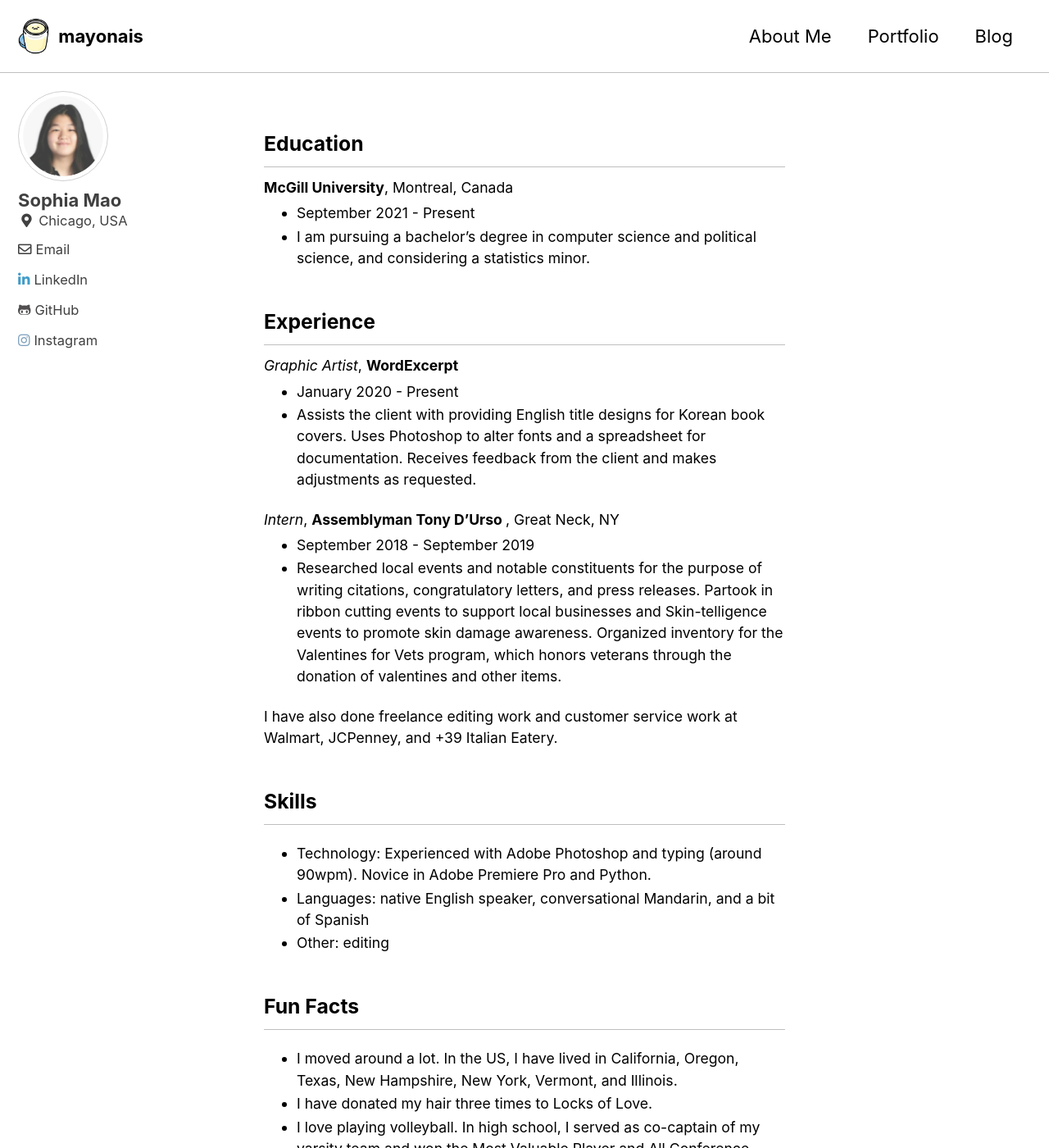
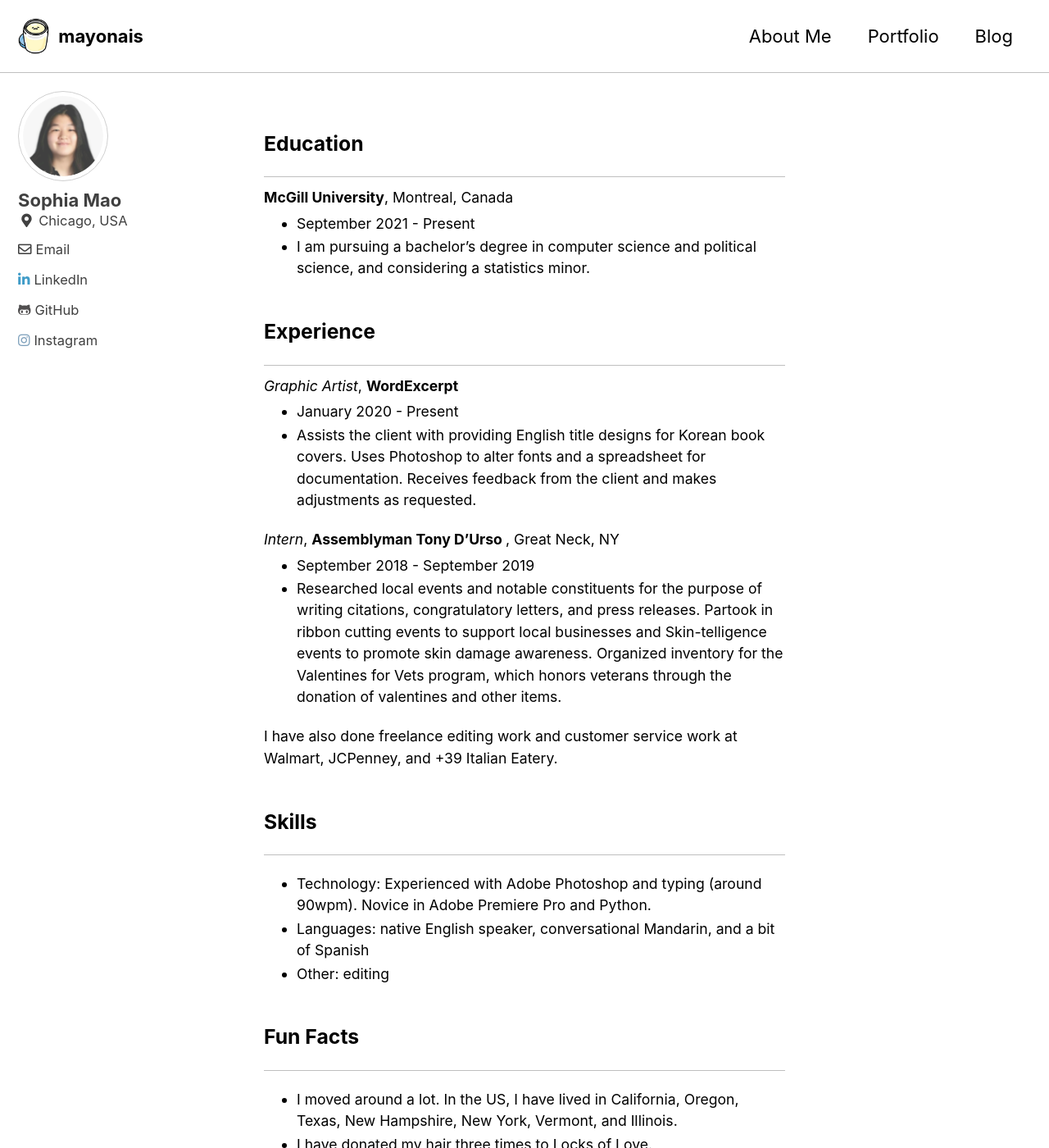
Before and after one commit to mayonais/mayonais.github.io, a Jekyll site: the page built from index.html, in a window 1280 px wide and 1400 px high. Shown: the whole window at 82% size. Built offline with Jekyll 4.4.1, drawn with Linux system fonts in a browser that asks for light colours; cached includes are drawn as plain includes; the list of posts is cut into pages by our own code.

```diff
--- a/_sass/minimal-mistakes/_page.scss
+++ b/_sass/minimal-mistakes/_page.scss
@@ -84,7 +84,7 @@
 
 .page__content {
   h3 {
-    padding-bottom: 0.5em;
+    padding-bottom: 1em;
     border-bottom: 1px solid $border-color;
   }
 
```
Also changed, not shown: assets/images/skiing.gif.
